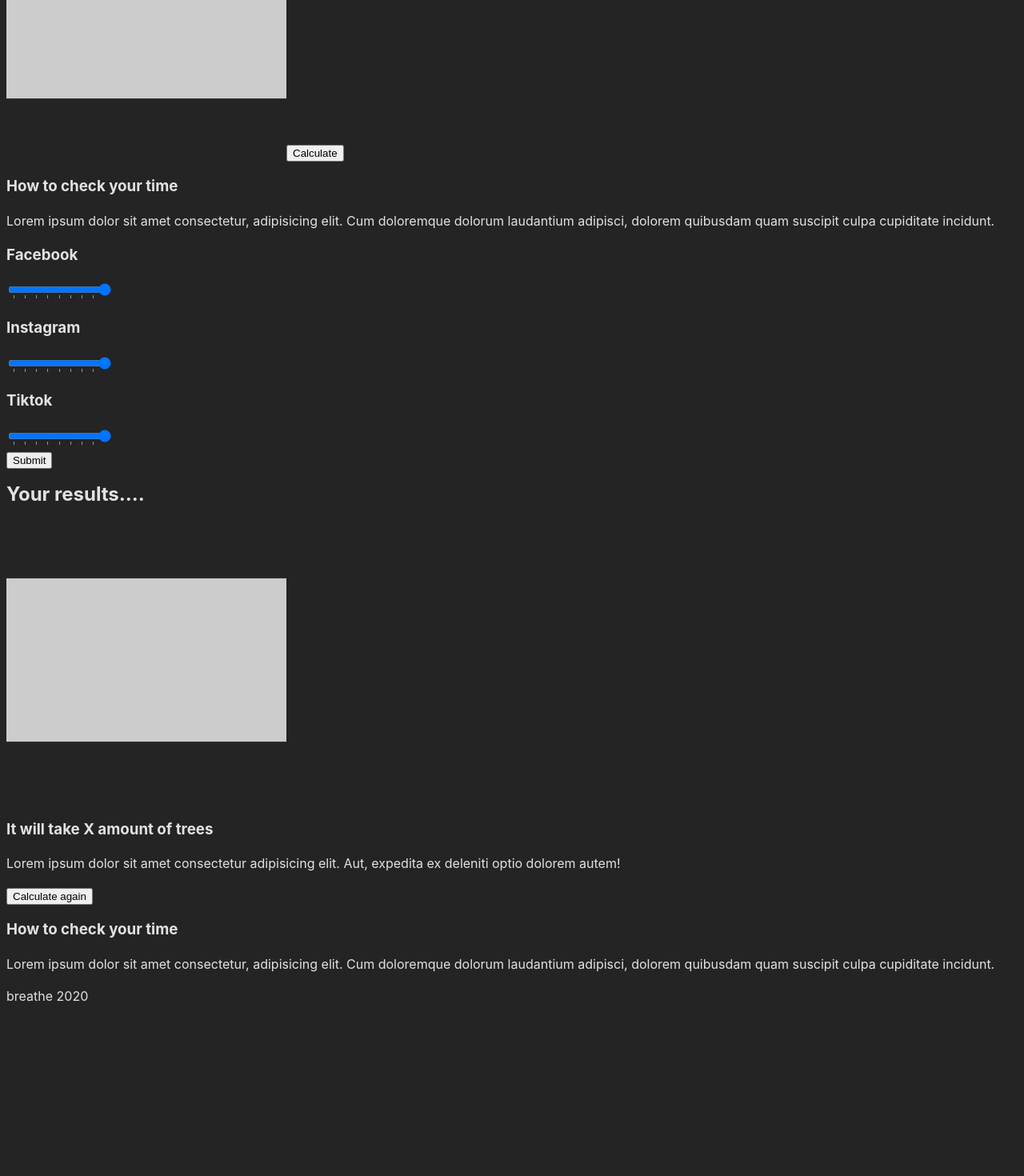
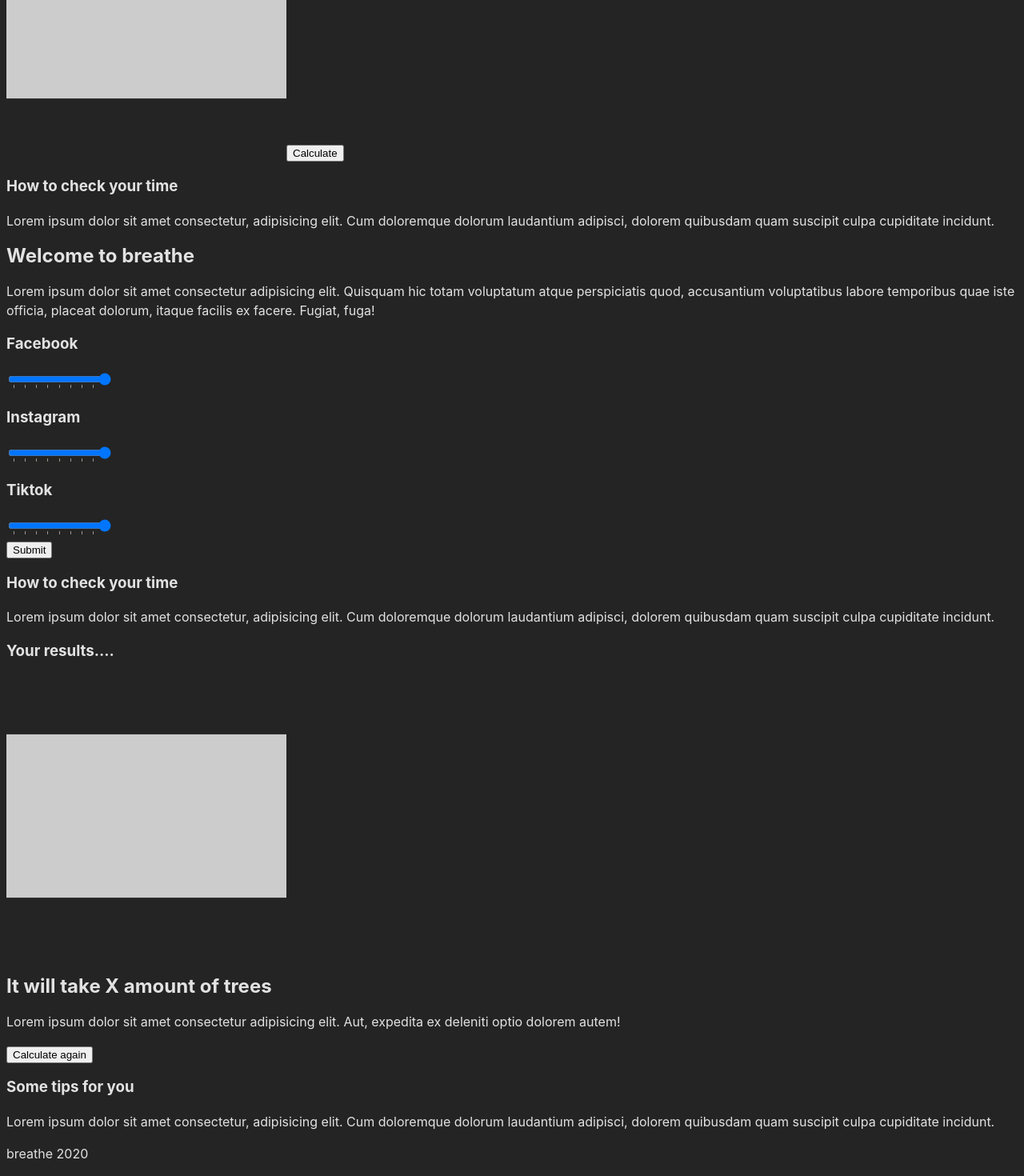
Before and after one commit to jannajenna/co2-pro, a React (Vite) app: page / in a window 1280 px wide. Shown: the part 328-1798 px from the top of the page at 80% size. Before the commit the page ends 1601 px from the top, so only its background shows below. Built offline with nearby package versions, Linux system fonts and the light colour scheme.

Commit message:
structure changes

```diff
--- a/src/components/Calcresult.jsx
+++ b/src/components/Calcresult.jsx
@@ -1,18 +1,14 @@
 import Btn from "./Btn";
-import Content from "./Content";
+import Fetch from "./Fetch";
+import Tips from "./Tips";
 
 function Calcresult() {
   return (
     <section className="calc-result">
-      <h2>Your results....</h2>
-      <svg xmlns="http://www.w3.org/2000/svg" viewBox="0 0 600 350" width="350" height="350">
-        <rect width="600" height="350" fill="#cccccc"></rect>
-      </svg>
       <div>
-        <h3>It will take X amount of trees</h3>
-        <p>Lorem ipsum dolor sit amet consectetur adipisicing elit. Aut, expedita ex deleniti optio dolorem autem!</p>
+        <Fetch />
         <Btn text="Calculate again" />
-        <Content />
+        <Tips />
       </div>
     </section>
   );
--- /dev/null
+++ b/src/components/Fetch.jsx
@@ -0,0 +1,16 @@
+import React from "react";
+
+function Fetch() {
+  return (
+    <div className="fetchwrap">
+      <h3>Your results....</h3>
+      <svg xmlns="http://www.w3.org/2000/svg" viewBox="0 0 600 350" width="350" height="350">
+        <rect width="600" height="350" fill="#cccccc"></rect>
+      </svg>
+      <h1>It will take X amount of trees</h1>
+      <p>Lorem ipsum dolor sit amet consectetur adipisicing elit. Aut, expedita ex deleniti optio dolorem autem!</p>
+    </div>
+  );
+}
+
+export default Fetch;
--- a/src/components/Content.jsx
+++ b/src/components/Howto.jsx
@@ -1,10 +1,10 @@
-function Content() {
+function Howto() {
   return (
-    <div className="content">
+    <div>
       <h3>How to check your time</h3>
       <p>Lorem ipsum dolor sit amet consectetur, adipisicing elit. Cum doloremque dolorum laudantium adipisci, dolorem quibusdam quam suscipit culpa cupiditate incidunt.</p>
     </div>
   );
 }
 
-export default Content;
+export default Howto;
--- a/src/components/Intro.jsx
+++ b/src/components/Intro.jsx
@@ -1,8 +1,11 @@
+import Btn from "./Btn";
 function Intro() {
   return (
     <section className="intro">
-      <h2>Welcome to breathe</h2>
-      <p>Lorem ipsum dolor sit amet consectetur adipisicing elit. Quisquam hic totam voluptatum atque perspiciatis quod, accusantium voluptatibus labore temporibus quae iste officia, placeat dolorum, itaque facilis ex facere. Fugiat, fuga!</p>
+      <svg xmlns="http://www.w3.org/2000/svg" viewBox="0 0 600 350" width="350" height="350">
+        <rect width="600" height="350" fill="#cccccc"></rect>
+      </svg>
+      <Btn text="Calculate" />
     </section>
   );
 }
--- a/src/components/Slide.jsx
+++ b/src/components/Slide.jsx
@@ -1,7 +1,7 @@
 function Slide() {
   return (
     <div className="slide">
-      <input type="range" min="0" max="8" steps="2" list="ticks" />
+      <input type="range" min="0" max="8" steps="16" list="ticks" />
       <datalist id="ticks">
         <option value="0"></option>
         <option value="1"></option>
--- a/src/components/Slidewraper.jsx
+++ b/src/components/Slidewraper.jsx
@@ -1,11 +1,15 @@
 import Btn from "./Btn";
+import Howto from "./Howto";
 import Sliders from "./Sliders";
+import Textintro from "./Textintro";
 
 function Slidewraper() {
   return (
     <section className="sliderswraper">
+      <Textintro />
       <Sliders />
       <Btn text="Submit" />
+      <Howto />
     </section>
   );
 }
--- /dev/null
+++ b/src/components/Textintro.jsx
@@ -0,0 +1,10 @@
+function Textintro() {
+  return (
+    <div>
+      <h1>Welcome to breathe</h1>
+      <p>Lorem ipsum dolor sit amet consectetur adipisicing elit. Quisquam hic totam voluptatum atque perspiciatis quod, accusantium voluptatibus labore temporibus quae iste officia, placeat dolorum, itaque facilis ex facere. Fugiat, fuga!</p>
+    </div>
+  );
+}
+
+export default Textintro;
--- /dev/null
+++ b/src/components/Tips.jsx
@@ -0,0 +1,10 @@
+function Tips() {
+  return (
+    <div>
+      <h3>Some tips for you</h3>
+      <p>Lorem ipsum dolor sit amet consectetur, adipisicing elit. Cum doloremque dolorum laudantium adipisci, dolorem quibusdam quam suscipit culpa cupiditate incidunt.</p>
+    </div>
+  );
+}
+
+export default Tips;
--- a/src/components/Toolintro.jsx
+++ b/src/components/Toolintro.jsx
@@ -1,16 +1,13 @@
-import Btn from "./Btn";
-import Content from "./Content";
+import Howto from "./Howto";
 import Intro from "./Intro";
+import Textintro from "./Textintro";
 
 function Toolintro() {
   return (
     <section className="tool-intro">
+      <Textintro />
       <Intro />
-      <svg xmlns="http://www.w3.org/2000/svg" viewBox="0 0 600 350" width="350" height="350">
-        <rect width="600" height="350" fill="#cccccc"></rect>
-      </svg>
-      <Btn text="Calculate" />
-      <Content />
+      <Howto />
     </section>
   );
 }
```
